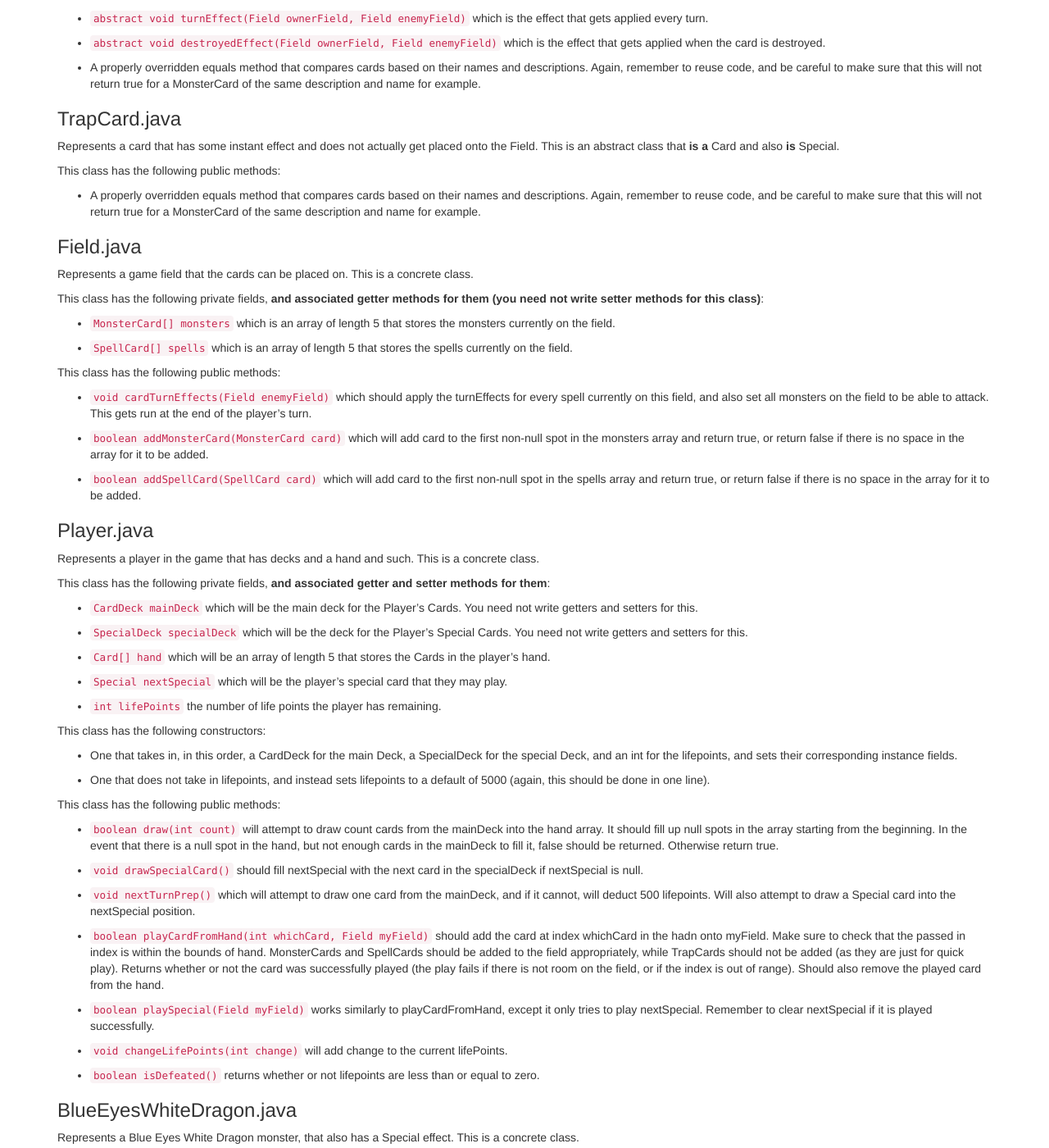
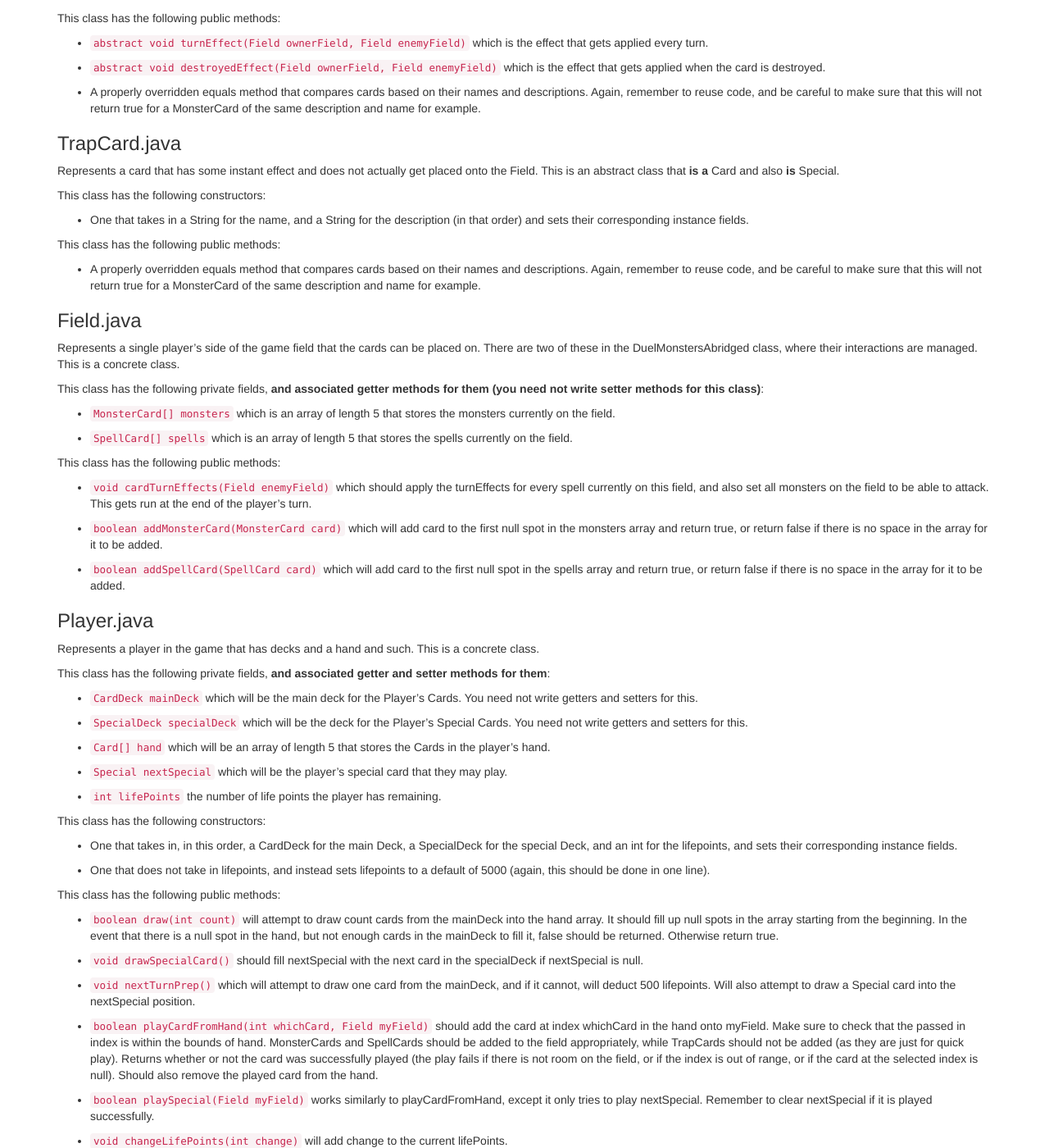
Before and after one commit to cs1331/cs1331.github.io.old, a Jekyll site: the page built from spring2017/hw3/hw3-cardGame.md, in a window 1280 px wide and 1400 px high, scrolled down 4617 px. Shown: the whole window at 82% size. Built offline with Jekyll 4.4.1, drawn with Linux system fonts in a browser that asks for light colours; nearby versions of some CDN libraries; some of the changed text lies outside the part shown.

Commit message:
Updated HW3 description

```diff
--- a/spring2017/hw3/hw3-cardGame.md
+++ b/spring2017/hw3/hw3-cardGame.md
@@ -10,7 +10,7 @@ inheritance, abstract classes, and interfaces by having you create a simple
 children's card game. Remember to give this whole guide a good once over before
 you begin writing.
 
-[Download zip](hw3-cardGame.zip)
+[Download zip](hw3.zip)
 
 ## Table of Contents
 
@@ -158,7 +158,8 @@ acts as the second player, and all it does is put down cards from its hand).
 Cards, and Trap Cards.
 
 * Monster Cards have an attack power, and can attack an enemy's monster cards.
-Each player can have at most five monster cards on the field at once.
+
+* Each player can have at most five monster cards on the field at once.
 
 * Monster cards may only attack once per turn.
 
@@ -327,7 +328,7 @@ setters:
 
 * A properly overridden equals method that compares cards based on their names,
 descriptions, powers, and basePowers. Remember that you can reuse code from
-the Card class here, and you need not rewrite code for comparing the names
+the Card class here, and you need not rewrite code  for comparing the names
 and descriptions!
 
 * A properly overridden toString method that returns a String in the format:
@@ -365,6 +366,11 @@ Represents a card that has some instant effect and does not actually get
 placed onto the Field. This is an abstract class that **is a** Card and also
 **is** Special.
 
+This class has the following constructors:
+
+* One that takes in a String for the name, and a String for the description (in
+that order) and sets their corresponding instance fields.
+
 This class has the following public methods:
 
 * A properly overridden equals method that compares cards based on their names
@@ -374,8 +380,9 @@ name for example.
 
 ### Field.java
 
-Represents a game field that the cards can be placed on. This is a concrete
-class.
+Represents a single player's side of the game field that the cards can be placed
+on. There are two of these in the DuelMonstersAbridged class, where their
+interactions are managed. This is a concrete class.
 
 This class has the following private fields, **and associated getter methods for
 them (you need not write setter methods for this class)**:
@@ -393,11 +400,11 @@ for every spell currently on this field, and also set all monsters on the field
 to be able to attack. This gets run at the end of the player's turn.
 
 * `boolean addMonsterCard(MonsterCard card)` which will add card to the first
-non-null spot in the monsters array and return true, or return false if there is
+null spot in the monsters array and return true, or return false if there is
 no space in the array for it to be added.
 
 * `boolean addSpellCard(SpellCard card)` which will add card to the first
-non-null spot in the spells array and return true, or return false if there is
+null spot in the spells array and return true, or return false if there is
 no space in the array for it to be added.
 
 ### Player.java
@@ -447,12 +454,13 @@ and if it cannot, will deduct 500 lifepoints. Will also attempt to draw a
 Special card into the nextSpecial position.
 
 * `boolean playCardFromHand(int whichCard, Field myField)` should add the card
-at index whichCard in the hadn onto myField. Make sure to check that the
+at index whichCard in the hand onto myField. Make sure to check that the
 passed in index is within the bounds of hand. MonsterCards and SpellCards should
 be added to the field appropriately, while TrapCards should not be added (as
 they are just for quick play). Returns whether or not the card was successfully
 played (the play fails if there is not room on the field, or if the index is
-out of range). Should also remove the played card from the hand.
+out of range, or if the card at the selected index is null).
+Should also remove the played card from the hand.
 
 * `boolean playSpecial(Field myField)` works similarly to playCardFromHand,
 except it only tries to play nextSpecial. Remember to clear nextSpecial if
@@ -528,7 +536,8 @@ you can add them into the decks here.
 
 * Note: the current way the decks are setup, Red Eyes Black Dragon should be the
 first card that you draw from the mainDeck in the game, and Blue Eyes White
-Dragon should be your first special card.
+Dragon should be your first special card. Your hand should also not be all
+Red Eyes Black Dragons, as there is only one of those in the Deck.
 
 ## Javadocs
 
```
